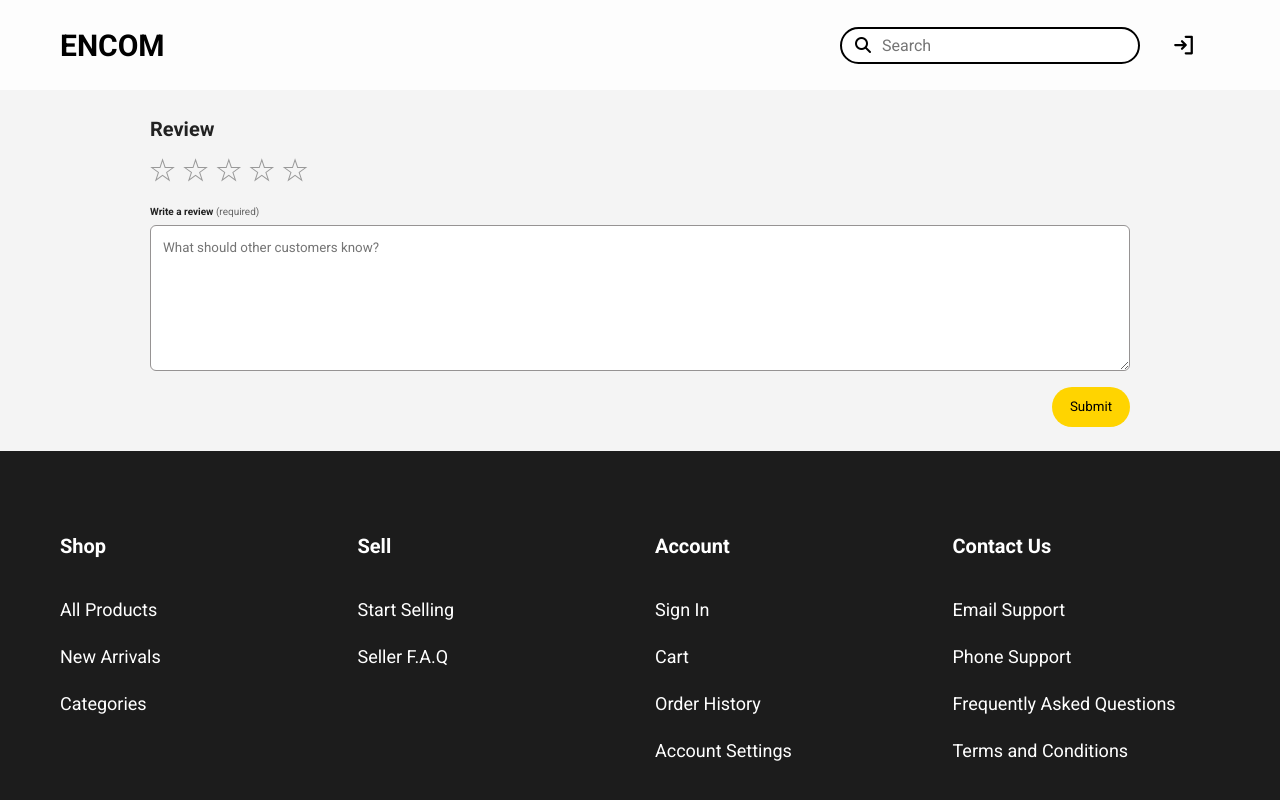
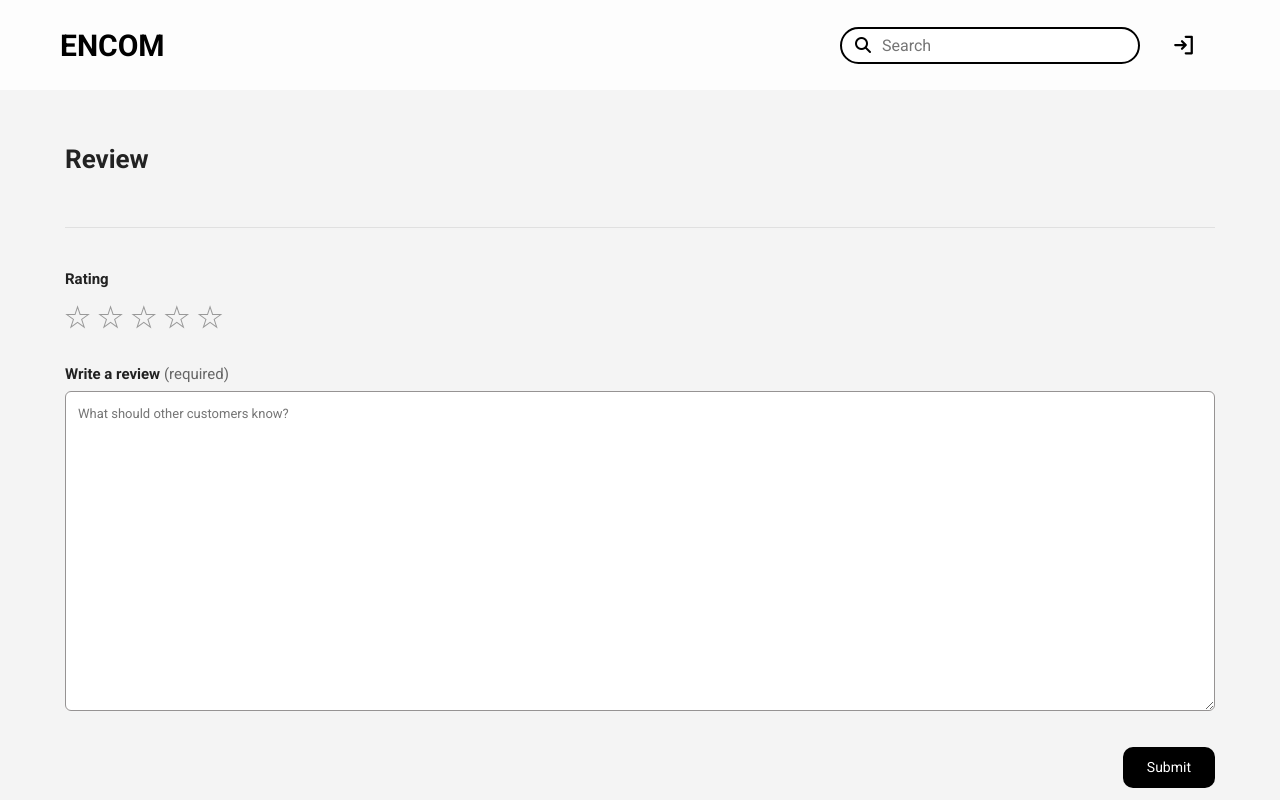
Before and after one commit to MichaelsAcademia/encom-proj, a React (Vite) app in the folder client/: page /review in a window 1280 px wide. Shown: the top 800 px of the page. Built offline with nearby package versions, Linux system fonts and the light colour scheme; no server answers.

Commit message:
Fixed Carts and Checkout

```diff
--- a/client/src/App.jsx
+++ b/client/src/App.jsx
@@ -21,8 +21,6 @@ export const App = () => {
 
     const username = user ? user.username : null;
 
-    console.log(`Current user in Home: ${username}`);
-
     return (
         <div className="app">
             {!login && <Navbar user={user} logout={logout} />}
@@ -36,7 +34,8 @@ export const App = () => {
                     <Route path="/checkout" element={<Checkout />} />
                     <Route path="/orders" element={<OrdersPage user={user} />} />
                     <Route path="/orders/:orderId" element={<OrderDetails />} />
-                    <Route path="/review" element={<ReviewsPage />} />
+                    <Route path="/review" element={<ReviewsPage user={user}/>} />
+                    <Route path="/listings" />
                 </Routes>
             </main>
 
--- /dev/null
+++ b/client/src/components/Global/ScrollToTop.jsx
@@ -0,0 +1,16 @@
+import { useEffect } from "react";
+import { useLocation } from "react-router-dom";
+
+export default function ScrollToTop() {
+  const { pathname } = useLocation();
+
+  useEffect(() => {
+    window.scrollTo({
+        top: 0,
+        left: 0,
+        behavior: "instant"
+    });
+  }, [pathname]);
+
+  return null;
+}
--- a/client/src/components/cart/CartItem.jsx
+++ b/client/src/components/cart/CartItem.jsx
@@ -1,9 +1,6 @@
 import "./CartItem.css";
 
 export default function CartItem({ item, updateQuantity, removeItem }) {
-
-    console.log("Rendering CartItem for item:", item);
-
     return (
         <div className="cart-item">
 
--- a/client/src/main.jsx
+++ b/client/src/main.jsx
@@ -1,12 +1,14 @@
 import { createRoot } from "react-dom/client";
 import { BrowserRouter } from "react-router-dom";
-import { AuthProvider } from "./context/AuthContext.jsx";
+import { AuthProvider } from "./context/AuthContext";
+import { App } from "./App";
+import ScrollToTop from "./components/Global/ScrollToTop";
 import "./index.css";
-import { App } from "./App.jsx";
 
 createRoot(document.getElementById("root")).render(
     <BrowserRouter>
         <AuthProvider>
+            <ScrollToTop />
             <App />
         </AuthProvider>
     </BrowserRouter>
--- a/client/src/pages/cart/CartPage.jsx
+++ b/client/src/pages/cart/CartPage.jsx
@@ -23,8 +23,6 @@ export default function CartPage({ user }) {
             setLoading(false);
             return;
         }
-
-        console.log("Fetching cart for user ID:", userId);
 
         setLoading(true);
         setError(null);
@@ -121,7 +119,7 @@ export default function CartPage({ user }) {
                     error && <p className="error">{error}</p>
                 }
                 <div className="cart-items">
-                    {cart.items.map((item) => (
+                    {cart.items.map((item, index) => (
                         <>
                             <CartItem key={item._id} item={item} updateQuantity={updateQuantity} removeItem={removeItem}/>
                         </>
--- a/client/src/pages/orders/order-details.css
+++ b/client/src/pages/orders/order-details.css
@@ -70,7 +70,7 @@
 }
 .product-info{
     flex:1;
-    margin-left:12px;
+    margin-left:6px;
 }
 .product-title{
     font-weight:600;
@@ -84,8 +84,7 @@
     font-weight:400;
 }
 .product-row .product-action{
-    align-self: flex-end;
-    margin-bottom: 8px;
+    align-self: flex-start;
 }
 .review-btn{
     font-size: 12px;
--- a/client/src/pages/orders/order-details.jsx
+++ b/client/src/pages/orders/order-details.jsx
@@ -1,8 +1,10 @@
 import { useEffect, useState } from 'react';
-import { useParams, Link } from 'react-router-dom';
+import { useParams, Link, useNavigate } from 'react-router-dom';
 import './order-details.css';
 
 export default function OrderDetails() {
+  const navigate = useNavigate();
+
   const { orderId } = useParams();
   const [order, setOrder] = useState(null);
 
@@ -42,7 +44,7 @@ export default function OrderDetails() {
     };
 
     fetchOrder();
-  }, [orderId]);
+  }, [orderId, navigate]);
 
   const parsePrice = (p) => {
     if (p == null) return 0;
@@ -95,7 +97,7 @@ export default function OrderDetails() {
                 <div className="product-price">{price}</div>
               </div>
               <div className="product-action">
-                <Link to={`/reviews?product=${listing.id}`} className="review-btn">Write a product review</Link>
+                <Link to={`/review?order=${show._id}&listing=${listing.id}&product=${listing.title}`} className="review-btn">Write a product review</Link>
               </div>
             </div>
           );
--- a/client/src/pages/orders/reviews.css
+++ b/client/src/pages/orders/reviews.css
@@ -1,15 +1,108 @@
-.reviews-page{max-width:980px;margin:24px auto;font-family:Arial,Helvetica,sans-serif;color:#222}
-.reviews-title{margin:0 0 6px}
-.reviews-seller{color:#333;margin-bottom:12px;font-weight:700}
-.reviews-item-title{font-weight:700;margin-bottom:12px}
-.reviews-form{display:block}
-.reviews-stars{display:flex;gap:8px;margin-bottom:12px}
-.star{background:none;border:none;cursor:pointer;font-size:28px;color:transparent;-webkit-text-stroke:1px #999;text-shadow:none}
-.star.filled{color:#ff8c00;-webkit-text-stroke:1px}
-.reviews-label{display:block;font-weight:700;margin-bottom:6px}
-.reviews-required{font-weight:400;color:#666}
-.reviews-textarea{width:100%;padding:12px;border-radius:6px;border:1px solid #969393}
-.reviews-actions{text-align:right;margin-top:12px}
-.reviews-submit{background:#ffd400;border:none;padding:10px 18px;border-radius:20px;cursor:pointer}
-.reviews-error{color:red;margin-top:12px}
-.reviews-ok{color:green;margin-top:12px}
+.reviews-page {
+  font-family: Arial, Helvetica, sans-serif;
+  color: #222;
+  padding: 50px 65px;
+
+  min-height: 80vh;
+}
+
+.review-title {
+  display: flex;
+  flex-direction: column;
+  margin: 0 0 24px;
+  font-size: 1.3rem;
+  gap: 8px;
+}
+
+.reviews-seller {
+  color: #333;
+  margin-bottom: 12px;
+  font-weight: 700;
+}
+
+.reviews-item-title {
+  font-weight: 700;
+  margin-bottom: 12px;
+}
+
+.reviews-form {
+  display: block;
+}
+
+.reviews-form label {
+  font-size: 1.5rem;
+  font-weight: 700;
+  display: block;
+  margin-bottom: 6px;
+}
+
+.reviews-stars {
+  display: flex;
+  gap: 8px;
+  margin-bottom: 24px;
+}
+
+.star {
+  background: none;
+  border: none;
+  cursor: pointer;
+  font-size: 28px;
+  color: transparent;
+  -webkit-text-stroke: 1px #999;
+  text-shadow: none;
+}
+
+.star.filled {
+  background: linear-gradient(40deg, #ffc400, #ffdf77);
+  background-clip: text;
+  -webkit-background-clip: text;
+  -webkit-text-stroke: 2px;
+}
+
+.reviews-label {
+  display: block;
+  font-weight: 700;
+  margin-bottom: 6px;
+}
+
+.reviews-required {
+  font-weight: 400;
+  color: #666;
+}
+
+.reviews-textarea {
+  width: 100%;
+  padding: 12px;
+  border-radius: 6px;
+  border: 1px solid #969393;
+
+  resize: vertical;
+  min-height: 320px;
+  font-size: 1.3rem;
+}
+
+.reviews-actions {
+  text-align: right;
+  margin-top: 12px;
+}
+
+.reviews-submit {
+  color: white;
+  font-size: 1.4rem;
+  background: #000000;
+  border: none;
+  padding: 10px 24px;
+  margin-top: 20px;
+  border-radius: 10px;
+  cursor: pointer;
+}
+
+.reviews-error {
+  color: red;
+  margin-top: 12px;
+}
+
+.reviews-ok {
+  color: green;
+  margin-top: 12px;
+}
--- a/client/src/pages/orders/reviews.jsx
+++ b/client/src/pages/orders/reviews.jsx
@@ -1,28 +1,74 @@
-import { useState } from 'react';
+import { useState, useEffect } from 'react';
+import { useSearchParams, useNavigate } from 'react-router-dom';
+import axios from 'axios';
 import './reviews.css';
 
-export default function ReviewsPage(){
+export default function ReviewsPage({ user }){
+  const navigate = useNavigate();
+
+  const [ params ] = useSearchParams();
+  const queryOrderId = params.get("order");
+  const queryListingId = params.get("listing");
+  const queryProductTitle = params.get("product");
+
+  const [sellerId, setSellerId] = useState("");
+  const [listing, setListing] = useState({});
   const [rating, setRating] = useState(0);
   const [comment, setComment] = useState('');
   const [status, setStatus] = useState(null);
 
+  useEffect(() => {
+    // Fetch listing details to get sellerId
+    const fetchSeller = async () => {
+      try {
+        const response = await axios.get(`/api/v1/listings/${queryListingId}`);
+
+        setSellerId(response.data.sellerId);
+        setListing(response.data);
+      } catch (err) {
+        console.error('Failed to fetch listing details', err);
+      }
+    };
+    fetchSeller();
+  }, [queryListingId]);
+
   const submit = async (e) => {
     e.preventDefault();
     setStatus('loading');
-    try{
-      const token = localStorage.getItem('token');
-      const headers = { 'Content-Type': 'application/json', ...(token ? { Authorization: `Bearer ${token}` } : {}) };
-      const body = { orderId, sellerId, listingId, rating, comment };
-      const res = await fetch('/api/v1/reviews', { method: 'POST', headers, body: JSON.stringify(body) });
+    try {
+      const token = localStorage.getItem('encomToken');
+      if (!token) return navigate('/login');
+
+      const headers = { 'Content-Type': 'application/json', Authorization: `Bearer ${token}` };
+      const body = {
+        reviewerId: user.id,
+        sellerId,
+        orderId: queryOrderId,
+        rating,
+        comment
+      };
+      const res = await fetch('/api/v1/reviews', {
+        method: 'POST',
+        headers,
+        body: JSON.stringify(body)
+      });
+
       if (!res.ok) throw new Error('Failed to submit review');
       setStatus({ ok: true });
     } catch (err) { setStatus({ error: err.message }); }
+
+    navigate(`/orders/${queryOrderId}`);
   };
 
   return (
     <div className="reviews-page">
-      <h1 className="reviews-title">Review</h1>
+      <div className='review-title'>
+        <h1>Review</h1>
+        <h2>{queryProductTitle}</h2>
+      </div>
+      <div className='divider'/>
       <form onSubmit={submit} className="reviews-form">
+        <label>Rating</label>
         <div className="reviews-stars">
           {[1,2,3,4,5].map(n => (
             <button key={n} type="button" onClick={() => setRating(n)} className={`star ${n <= rating ? 'filled' : ''}`}>{'★'}</button>
```
Also changed, not shown: client/src/pages/auth/Login.jsx (+0 -9 lines).
